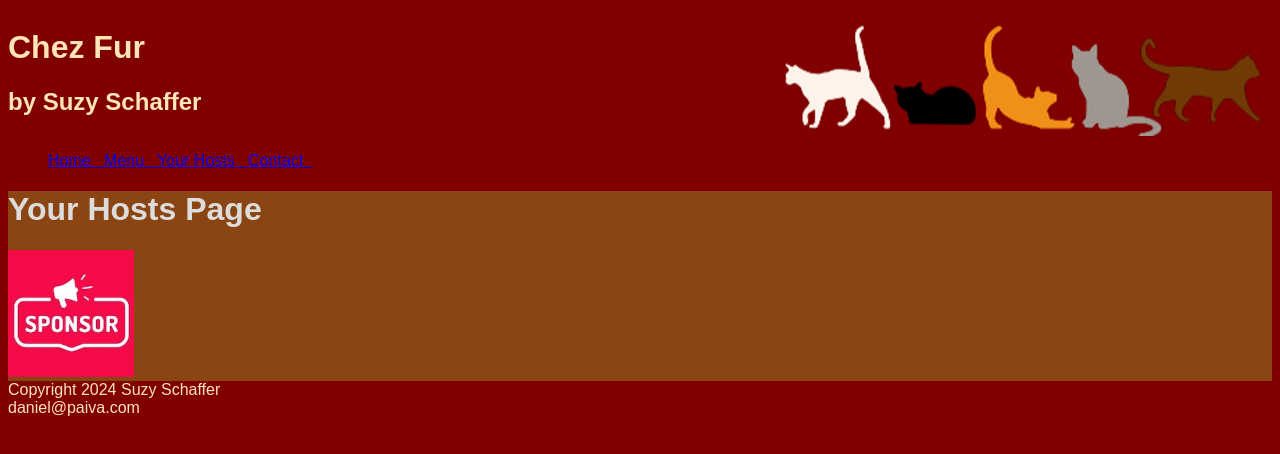
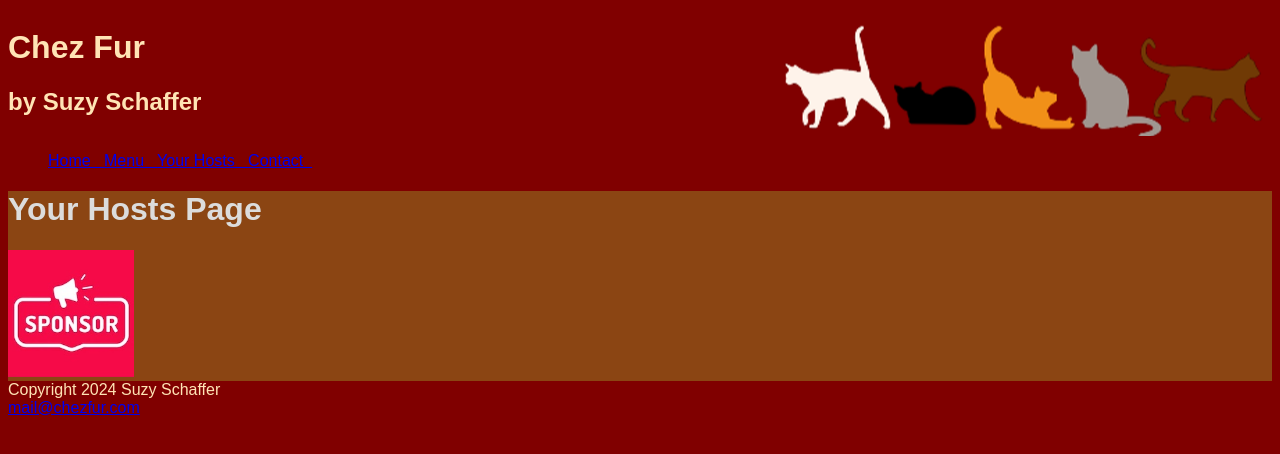
Before and after one commit to DPaivaaa/ITC2400, a plain HTML site: page pages/yourHosts.html in a window 1280 px wide. Drawn offline with Linux system fonts and the light colour scheme.

Commit message:
Update yourHosts.html

```diff
--- a/pages/yourHosts.html
+++ b/pages/yourHosts.html
@@ -55,7 +55,9 @@
     <footer>
         Copyright 2024 Suzy Schaffer
         <br>
-        daniel@paiva.com
+        <a href="mailto:mail@chezfur.com">
+            mail@chezfur.com
+        </a>
     </footer>
 
 </body>
```
